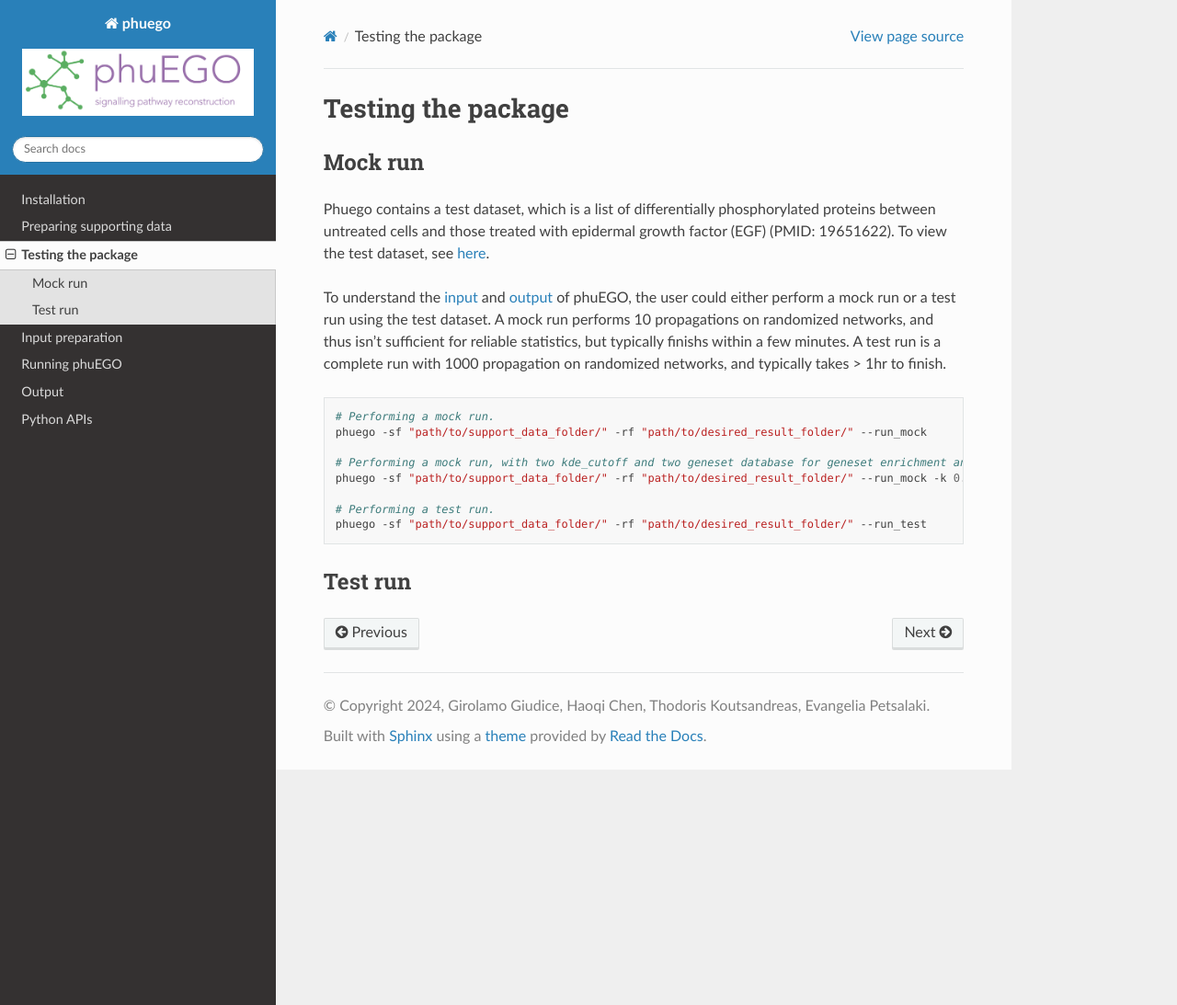
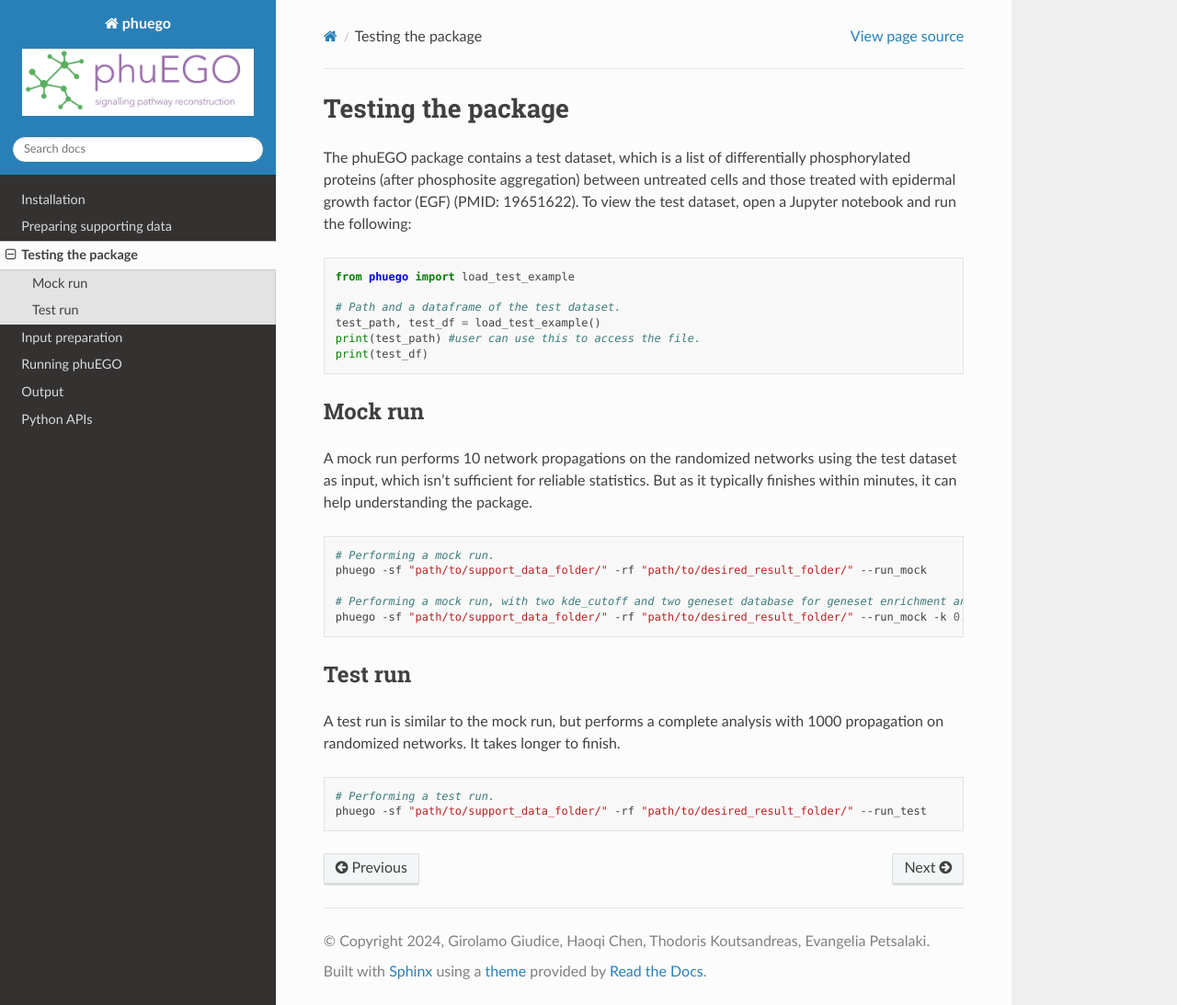
Before and after one commit to haoqichen20/phuego, a Sphinx documentation site: the page built from docs/source/mock_test_run.rst, in a window 1280 px wide and 1093 px high. Shown: the whole window at 92% size. Built offline with Sphinx 7.4.7 and the Read the Docs theme 2.0.0, drawn with Linux system fonts in a browser that asks for light colours.

Commit message:
update support_data.rst

```diff
--- a/docs/source/mock_test_run.rst
+++ b/docs/source/mock_test_run.rst
@@ -1,23 +1,29 @@
 Testing the package
 ===================
+
+The phuEGO package contains a test dataset, which is a list of differentially
+phosphorylated proteins (after phosphosite aggregation) between untreated cells
+and those treated with epidermal growth factor (EGF) (PMID: 19651622).
+To view the test dataset, open a Jupyter notebook and run the following:
+
+.. code-block:: python
+
+   from phuego import load_test_example
+
+   # Path and a dataframe of the test dataset.
+   test_path, test_df = load_test_example()
+   print(test_path) #user can use this to access the file.
+   print(test_df)
+
 
 Mock run
 ~~~~~~~~
 
-Phuego contains a test dataset, which is a list of differentially
-phosphorylated proteins between untreated cells and those treated with
-epidermal growth factor (EGF) (PMID: 19651622). To view the test
-dataset, see `here <#2-checking-the-input-data>`__.
+A mock run performs 10 network propagations on the randomized networks using
+the test dataset as input, which isn't sufficient for reliable statistics. But
+as it typically finishes within minutes, it can help understanding the package.
 
-To understand the `input <#2-input>`__ and `output <#3-output>`__ of
-phuEGO, the user could either perform a mock run or a test run using the
-test dataset. A mock run performs 10 propagations on randomized
-networks, and thus isn’t sufficient for reliable statistics, but
-typically finishs within a few minutes. A test run is a complete run
-with 1000 propagation on randomized networks, and typically takes > 1hr
-to finish.
-
-.. code:: bash
+.. code-block:: bash
 
    # Performing a mock run.
    phuego -sf "path/to/support_data_folder/" -rf "path/to/desired_result_folder/" --run_mock
@@ -25,9 +31,14 @@ to finish.
    # Performing a mock run, with two kde_cutoff and two geneset database for geneset enrichment analysis.
    phuego -sf "path/to/support_data_folder/" -rf "path/to/desired_result_folder/" --run_mock -k 0.85 -k 0.9 -fg "K" -fg "B"
 
-   # Performing a test run.
-   phuego -sf "path/to/support_data_folder/" -rf "path/to/desired_result_folder/" --run_test
-
 
 Test run
 ~~~~~~~~
+
+A test run is similar to the mock run, but performs a complete analysis with
+1000 propagation on randomized networks. It takes longer to finish.
+
+.. code-block:: bash
+
+   # Performing a test run.
+   phuego -sf "path/to/support_data_folder/" -rf "path/to/desired_result_folder/" --run_test
--- a/docs/source/support_data.rst
+++ b/docs/source/support_data.rst
@@ -21,8 +21,9 @@
 .. container::
 
     The pre-made supporting data is deposited on
-    `Zenodo <https://zenodo.org/record/8094690>`. We recommend using the
-    zenodo-get packages for downloading:
+    `Zenodo <https://zenodo.org/record/8094690>`__. We recommend using the
+    zenodo-get packages for downloading. Note that the dataset require
+    ~15G storage.
 
     .. code-block:: bash
 
```
Also changed, not shown: docs/source/usage_api.rst (+0 -9 lines).
